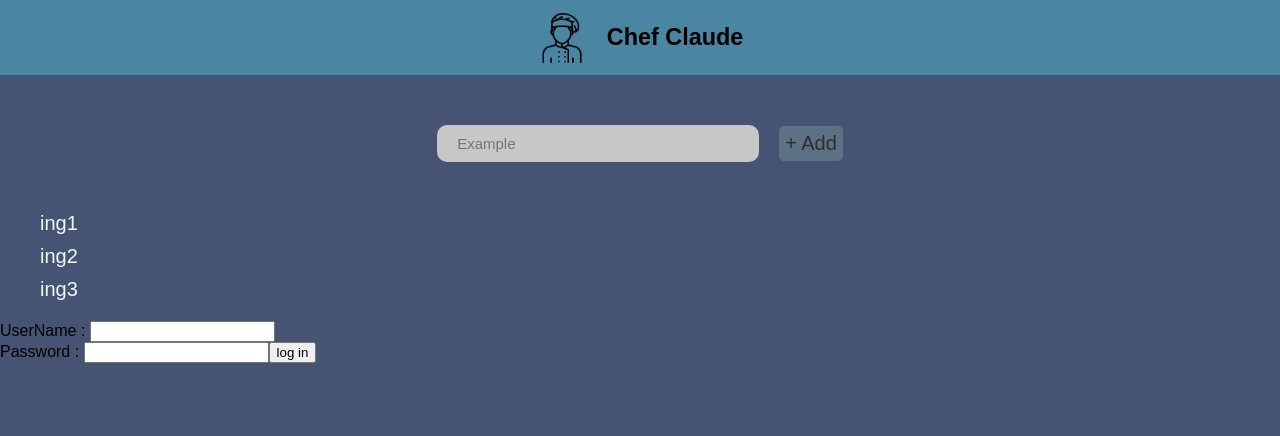
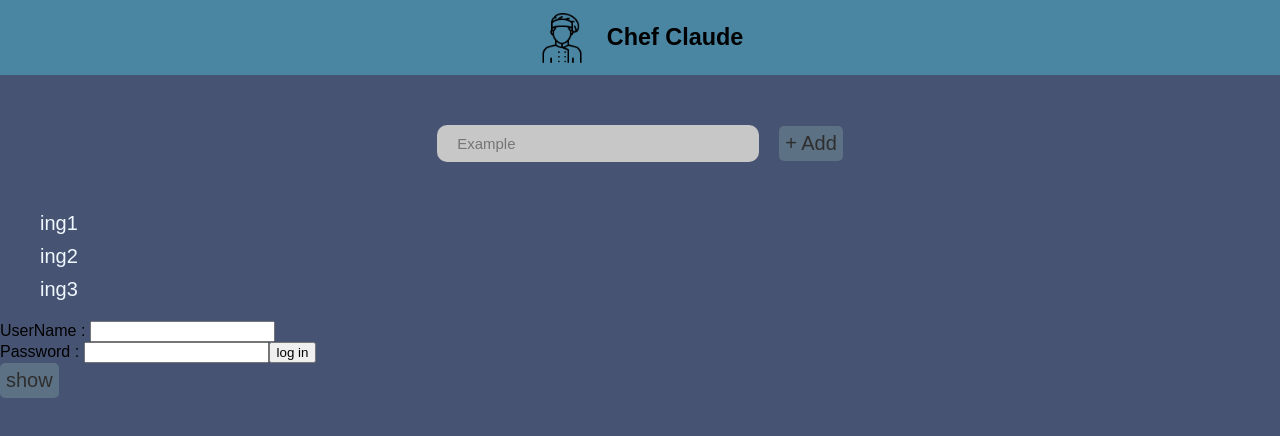
Before and after one commit to walid-amjahdi/Chef_Claude, a React (Create React App) app: page / in a window 1280 px wide. Shown: the top 436 px of the page. Built offline with nearby package versions, Linux system fonts and the light colour scheme.

Commit message:
7:20 13/8

```diff
--- a/src/App.js
+++ b/src/App.js
@@ -2,6 +2,7 @@ import './App.css';
 import { Header } from './Components/Header';
 import { Main } from './Components/Main';
 import { FavoriteThings } from './Components/FavoriteThings';
+import { ConditionalComp } from './Components/ConditionalComp';
 
 function App() {
   return (
@@ -9,6 +10,7 @@ function App() {
       <Header />
       <Main />
       <FavoriteThings />
+      <ConditionalComp />
     </>
   );
 }
--- /dev/null
+++ b/src/Components/ConditionalComp.jsx
@@ -0,0 +1,18 @@
+import { useState } from "react";
+
+export function ConditionalComp()
+{
+    const [isShow, setIsShow] = useState(false)
+
+    function handleClick()
+    {
+        setIsShow(prev => !prev)
+    }
+
+    return (
+        <>
+            <button onClick={handleClick} className="SubmitButton">{isShow ? "hide" : "show"}</button>
+            {isShow && <h3>somthing</h3>}
+        </>
+    )
+}
```
